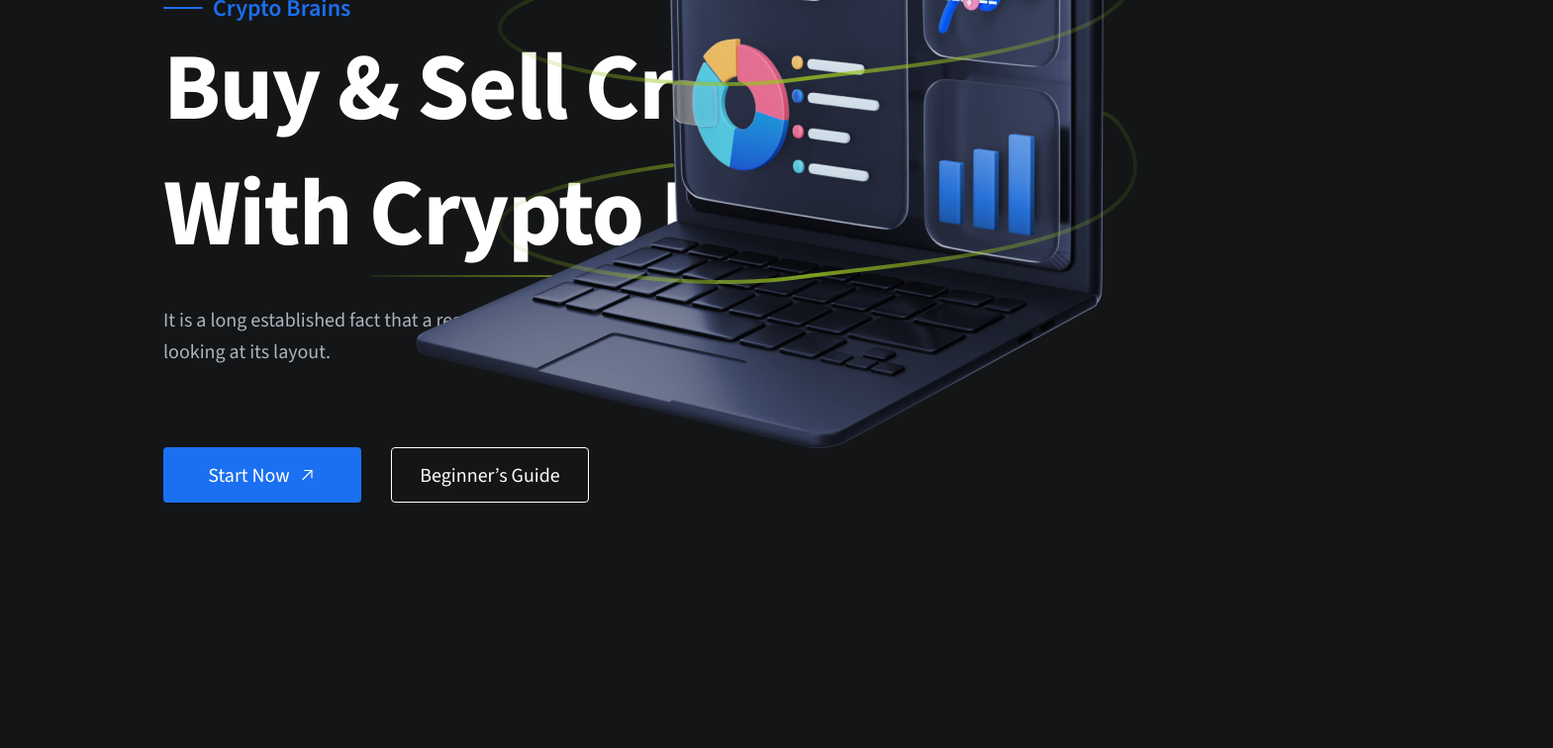
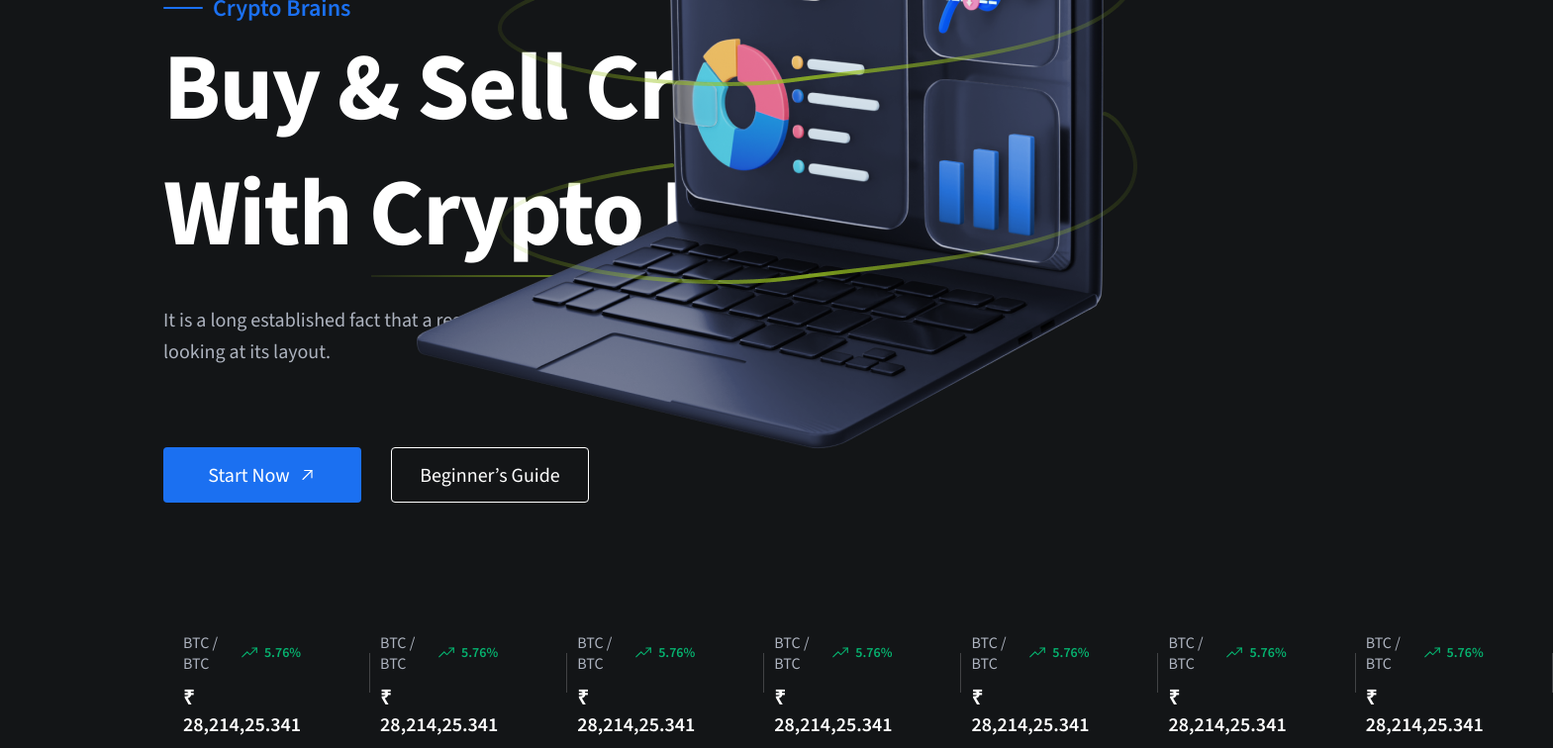
Before and after one commit to lime4512/CryptoBrain, a React (Vite) app: page / in a window 1280 px wide. Shown: the part 214-970 px from the top of the page at 99% size, 1569 px wide, since content can reach past the window. Before the commit the page ends 800 px from the top, so only its background shows below. Built offline with nearby package versions, Linux system fonts and the light colour scheme.

Commit message:
add market and marketItem

```diff
--- a/src/components/header/Header.tsx
+++ b/src/components/header/Header.tsx
@@ -1,12 +1,16 @@
 import '../../style/header.scss'
 import { HeaderText } from './HeaderText'
+import { Market } from './market/Market'
 export const Header = () => {
 	return (
 		<header>
-			<HeaderText />
-			<div className='header-img'>
-				<img className='total-img' src='/SVG.png' alt='' />
+			<div className='header-content'>
+				<HeaderText />
+				<div className='header-img'>
+					<img className='total-img' src='/SVG.png' alt='' />
+				</div>
 			</div>
+			<Market />
 		</header>
 	)
 }
--- a/src/components/header/market/Market.tsx
+++ b/src/components/header/market/Market.tsx
@@ -0,0 +1,57 @@
+import '../../../style/market.scss'
+import { MarketItem } from './MarketItem'
+export const Market = () => {
+	return (
+		<div className='market-container'>
+			<MarketItem
+				textCrypto='BTC'
+				text2Crypto='BTC'
+				img='/arrow-up.svg'
+				percent='5.76'
+				price='28,214,25.341'
+			/>
+			<MarketItem
+				textCrypto='BTC'
+				text2Crypto='BTC'
+				img='/arrow-up.svg'
+				percent='5.76'
+				price='28,214,25.341'
+			/>
+			<MarketItem
+				textCrypto='BTC'
+				text2Crypto='BTC'
+				img='/arrow-up.svg'
+				percent='5.76'
+				price='28,214,25.341'
+			/>
+			<MarketItem
+				textCrypto='BTC'
+				text2Crypto='BTC'
+				img='/arrow-up.svg'
+				percent='5.76'
+				price='28,214,25.341'
+			/>
+			<MarketItem
+				textCrypto='BTC'
+				text2Crypto='BTC'
+				img='/arrow-up.svg'
+				percent='5.76'
+				price='28,214,25.341'
+			/>
+			<MarketItem
+				textCrypto='BTC'
+				text2Crypto='BTC'
+				img='/arrow-up.svg'
+				percent='5.76'
+				price='28,214,25.341'
+			/>
+			<MarketItem
+				textCrypto='BTC'
+				text2Crypto='BTC'
+				img='/arrow-up.svg'
+				percent='5.76'
+				price='28,214,25.341'
+			/>
+		</div>
+	)
+}
--- a/src/components/header/market/MarketItem.tsx
+++ b/src/components/header/market/MarketItem.tsx
@@ -0,0 +1,32 @@
+import '../../../style/marketItem.scss'
+
+interface Props {
+	textCrypto: string
+	text2Crypto: string
+	img: string
+	percent: string
+	price: string
+}
+
+export const MarketItem: React.FunctionComponent<Props> = ({
+	textCrypto,
+	text2Crypto,
+	img,
+	percent,
+	price,
+}) => {
+	return (
+		<div className='market-item'>
+			<div className='text-crypto-item'>
+				<span className='name-crypto-item'>
+					{textCrypto} / {text2Crypto}
+				</span>
+				<div className='forecast-crypto-item'>
+					<img src={img} alt='' className='img-crypto-item' />
+					<span className='percent-crypto-item'>{percent}%</span>
+				</div>
+			</div>
+			<span className='price-crypto-item'>₹ {price}</span>
+		</div>
+	)
+}
--- a/src/style/header.scss
+++ b/src/style/header.scss
@@ -1,6 +1,6 @@
 @import './variables/variables.scss';
 
-header {
+.header-content {
 	align-items: center;
 	margin-top: 36px;
 	display: $flex;
--- /dev/null
+++ b/src/style/market.scss
@@ -0,0 +1,4 @@
+.market-container {
+	margin-top: 70px;
+	display: flex;
+}
--- /dev/null
+++ b/src/style/marketItem.scss
@@ -0,0 +1,45 @@
+@import './variables/variables.scss';
+
+.market-item {
+	width: 188px;
+	padding: 10px 20px;
+	position: relative;
+	.text-crypto-item {
+		display: $flex;
+		justify-content: space-between;
+		align-items: center;
+		gap: 20px;
+		margin-bottom: 10px;
+		.name-crypto-item {
+			color: $gray;
+			font-size: 16px;
+		}
+		.forecast-crypto-item {
+			display: $flex;
+			align-items: center;
+
+			.percent-crypto-item {
+				color: $green;
+				font-size: 14px;
+				font-weight: 600;
+				margin-left: 6px;
+			}
+		}
+	}
+
+	.price-crypto-item {
+		font-weight: 600;
+	}
+
+	&::before {
+		position: absolute;
+		content: '';
+		width: 1px;
+		height: 40px;
+		background-color: #fff;
+		opacity: 0.2;
+		top: 25%;
+		left: 208px;
+	}
+	margin-right: 40px;
+}
```
Also changed, not shown: public/arrow-up.svg (added).
